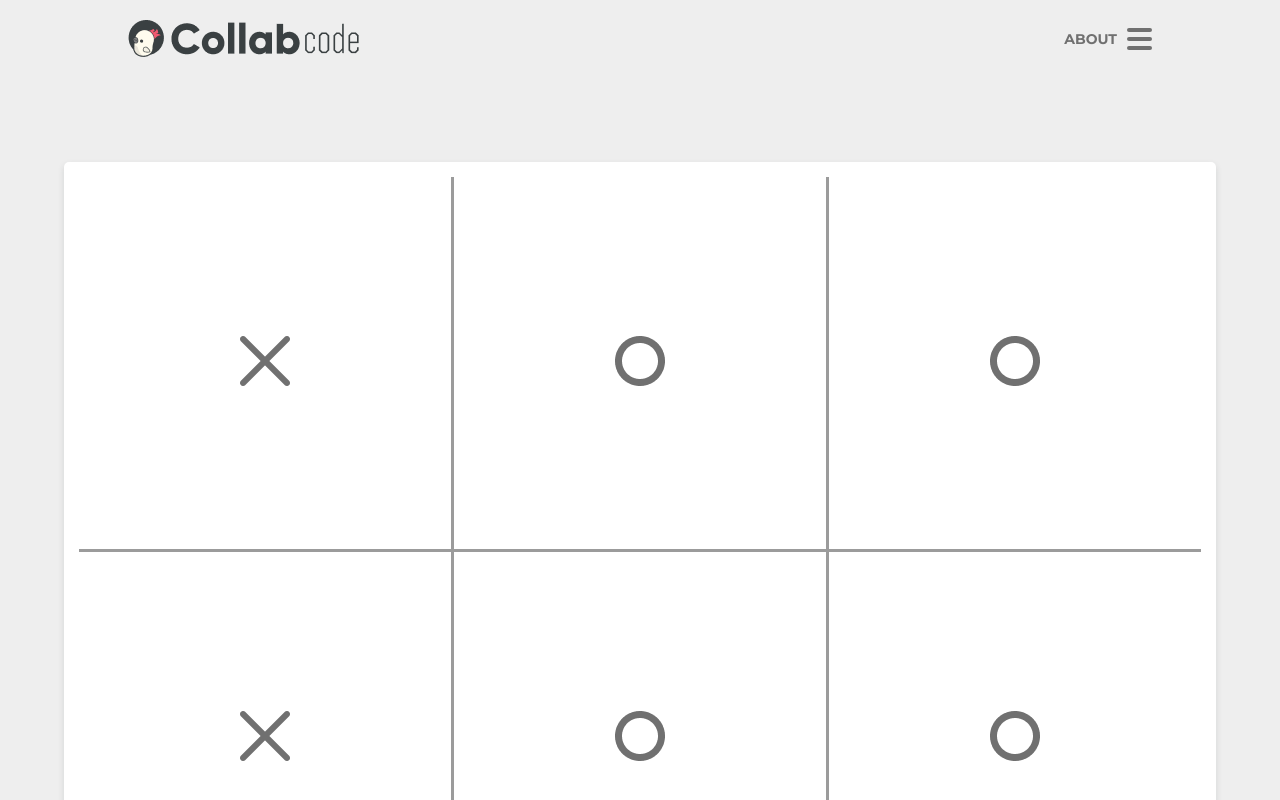
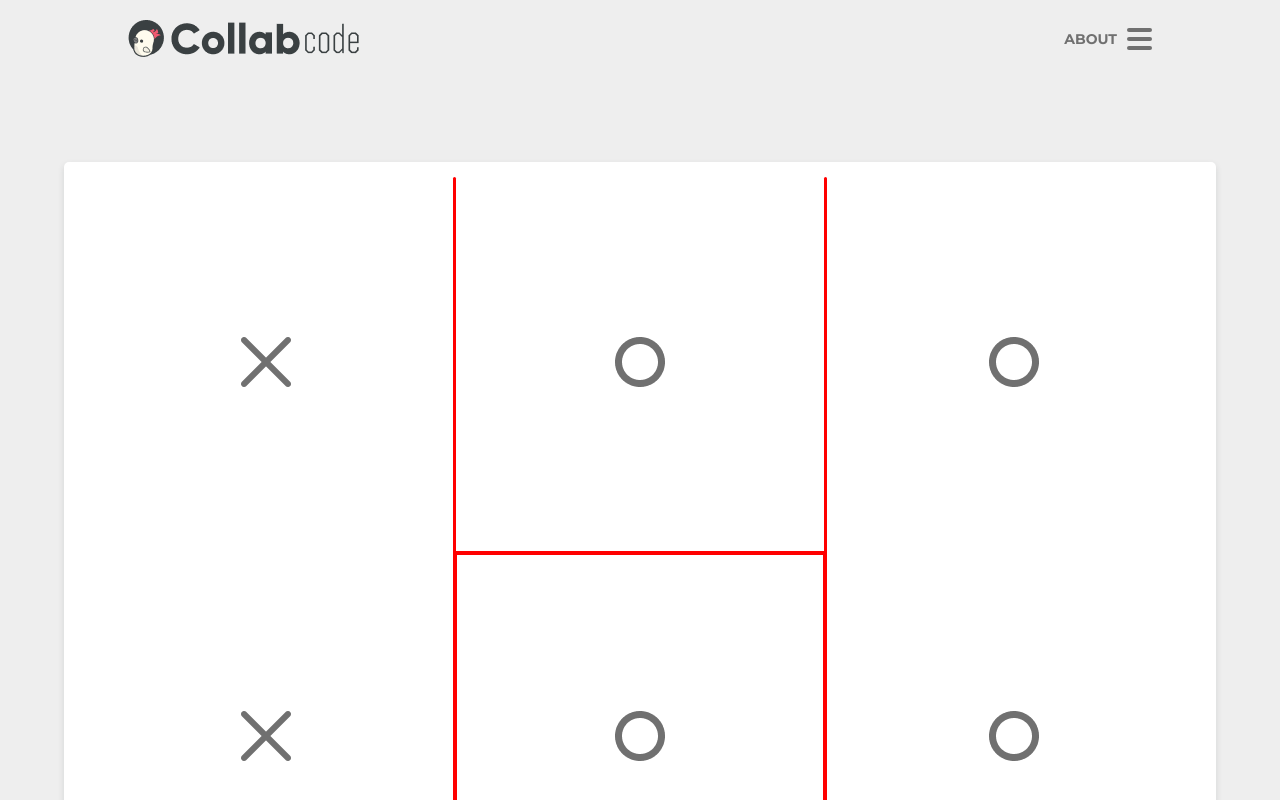
Before and after one commit to samylecarvalho/tic-tac-toe, a React (Create React App) app: page / in a window 1280 px wide. Shown: the top 800 px of the page. Built offline with nearby package versions, Linux system fonts and the light colour scheme.

Commit message:
Create before and after on second item of Hashtag object

```diff
--- a/src/components/Hashtag/style.css
+++ b/src/components/Hashtag/style.css
@@ -8,7 +8,6 @@
     background-color: var(--color-third);
     grid-template-columns: 1fr 1fr 1fr;
     grid-template-rows: 1fr 1fr 1fr;
-    gap: 3px;
 }
 
 .hashtag > .item {
@@ -16,3 +15,21 @@
     display: flex;
     justify-content: center;
 }
+
+.hashtag > .item:nth-child(2) {
+    justify-content: space-between;
+}
+
+.hashtag > .item:nth-child(2)::before,
+.hashtag > .item:nth-child(2)::after {
+    content: '';
+    width: 3px;
+    height: 100%;
+    background-color: red;
+    border-top-left-radius: 2px;
+    border-top-right-radius: 2px;
+}
+
+.hashtag > .item:nth-child(5) {
+    border: 4px solid red;
+}
```
